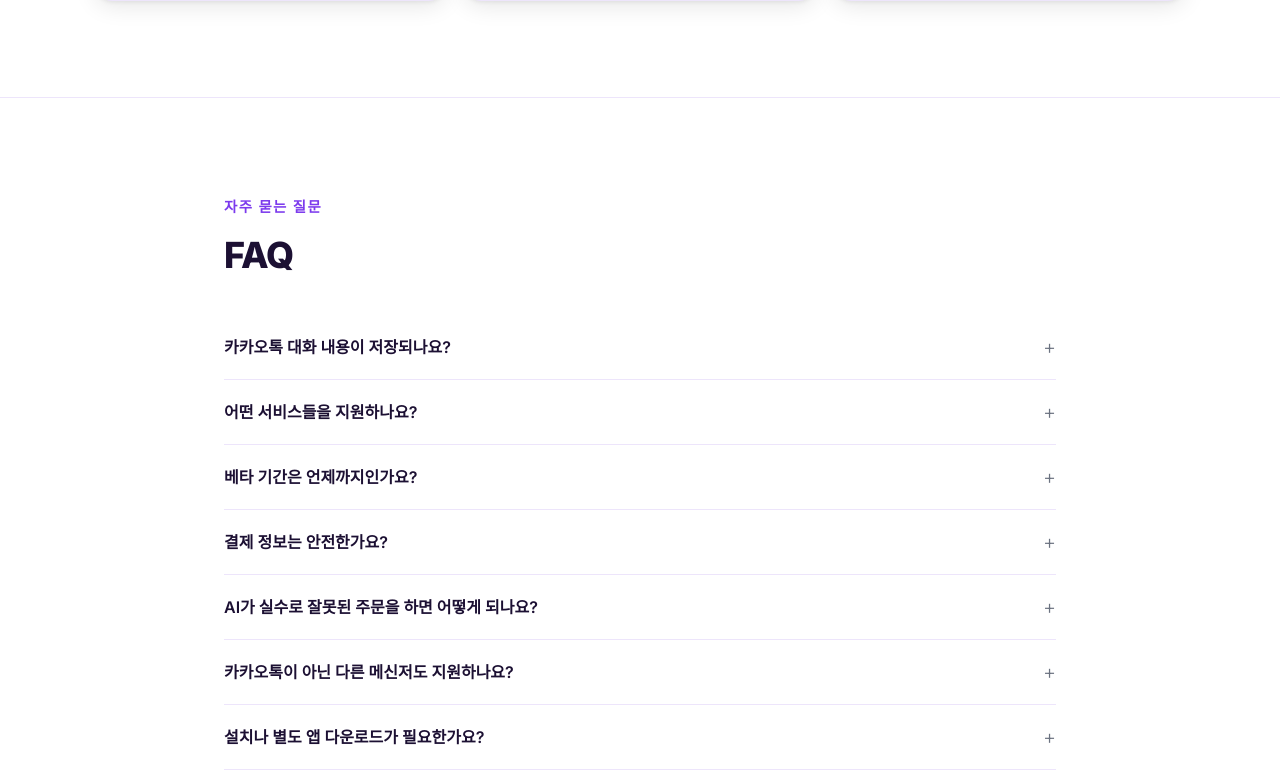
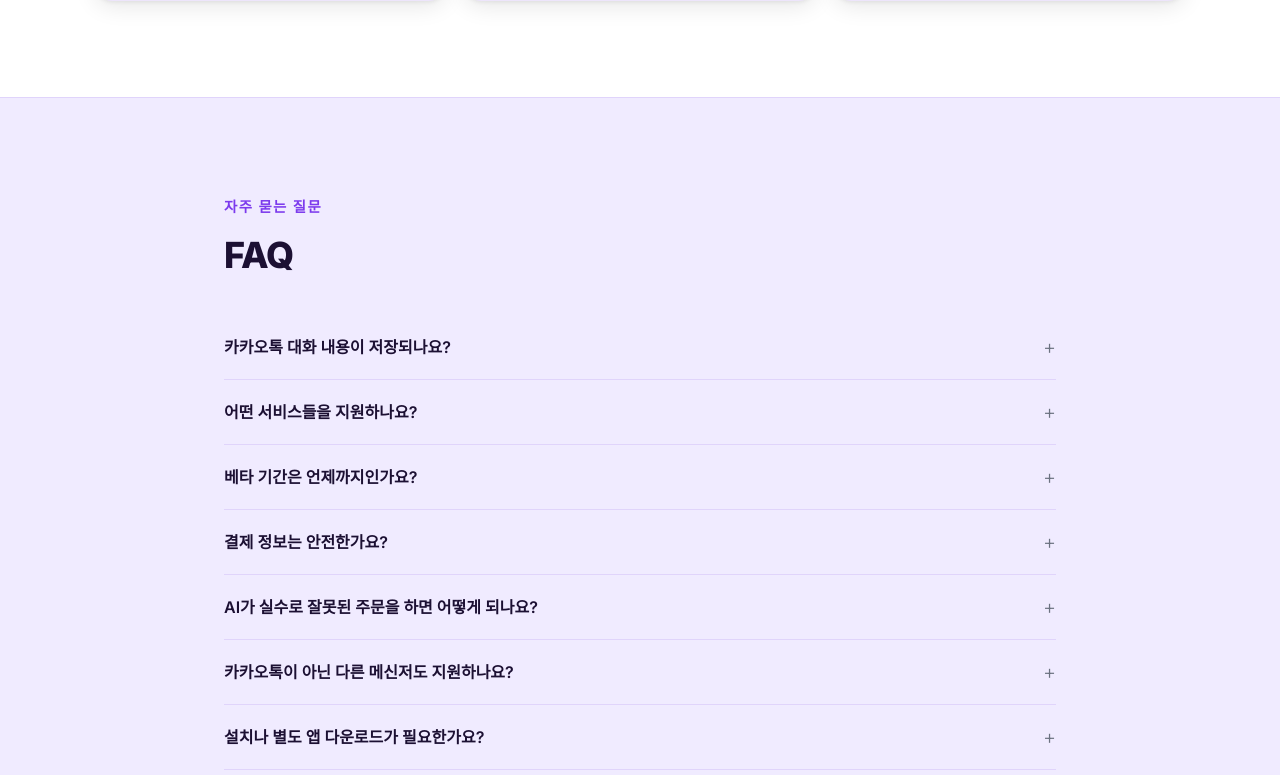
Before and after one commit to seojoonkim/cosmoid, a Next.js app: page / in a window 1280 px wide. Shown: the part 4065-4840 px from the top of the page. Built offline with nearby package versions, Linux system fonts and the light colour scheme.

Commit message:
fix: FAQ 배경 bg-alt로 변경 (MultiAgent white 연속 방지)

```diff
--- a/src/components/FAQ.tsx
+++ b/src/components/FAQ.tsx
@@ -58,7 +58,7 @@ export default function FAQ() {
   const [openIndex, setOpenIndex] = useState<number | null>(null);
 
   return (
-    <section className="bg-white border-t border-[var(--border)] py-16 md:py-24">
+    <section className="bg-[var(--bg-alt)] border-t border-[var(--border)] py-16 md:py-24">
       <div className="mx-auto max-w-4xl px-5 md:px-8">
         <motion.p
           initial={{ opacity: 0, y: 16 }}
```
